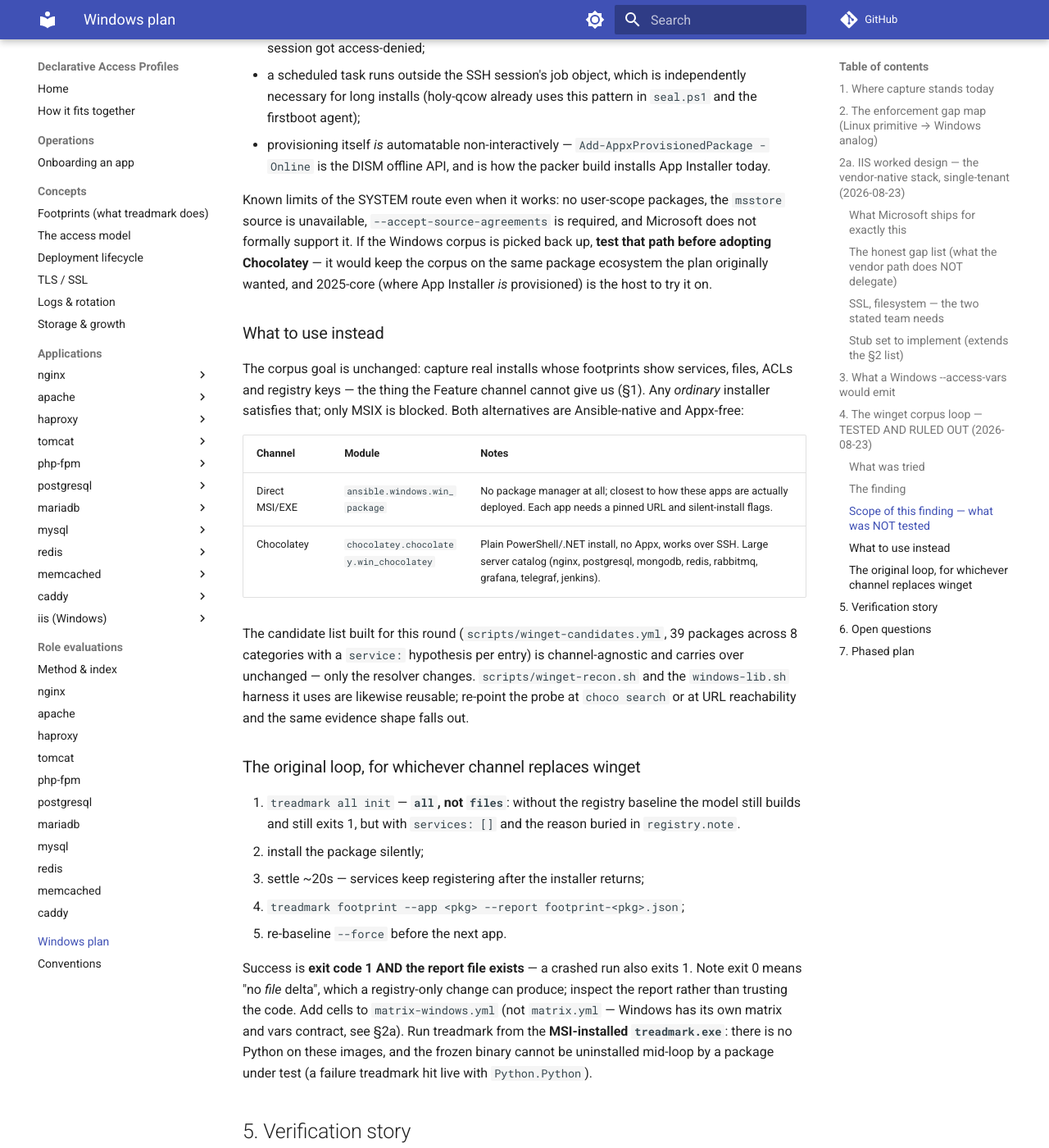
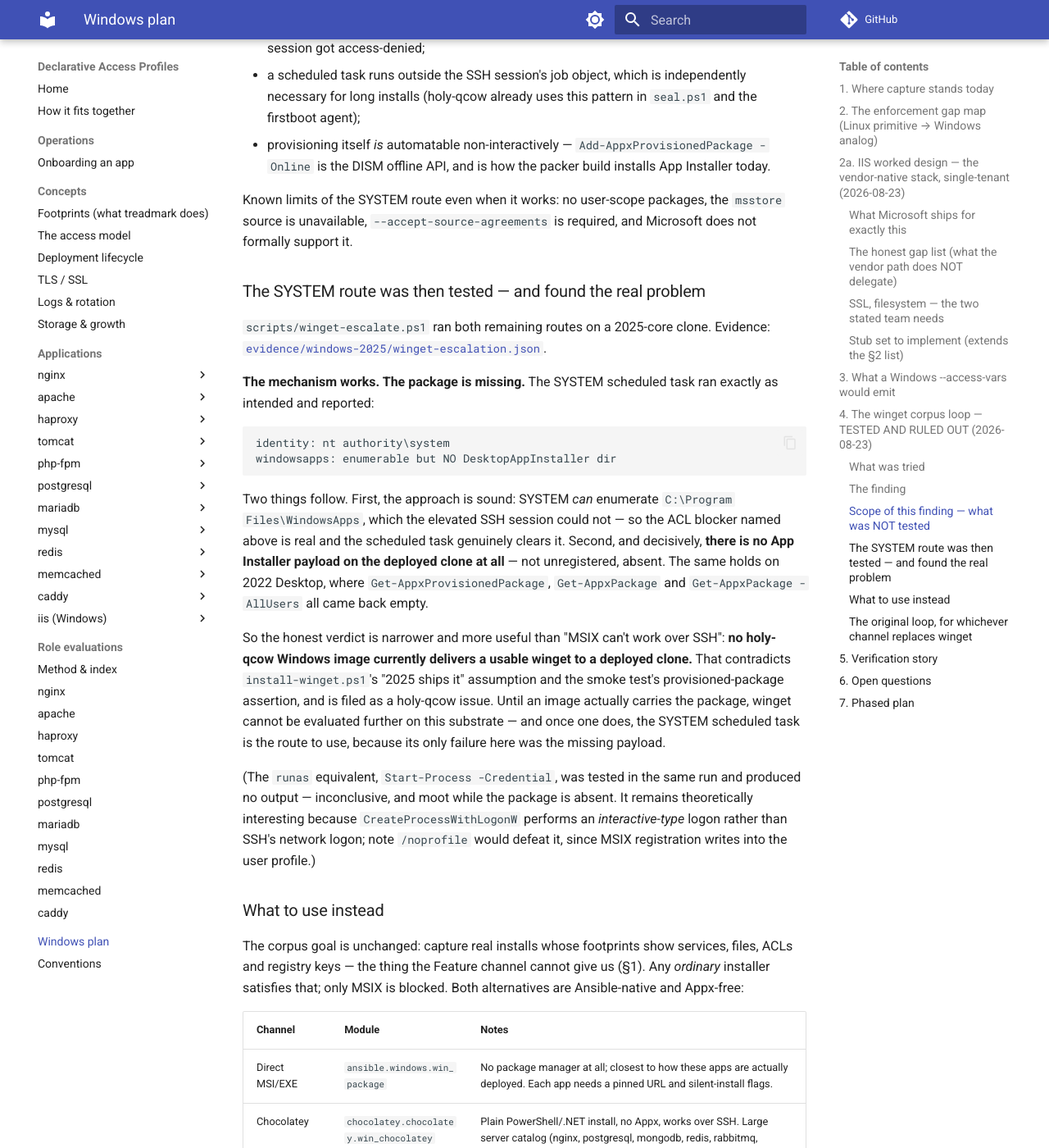
Before and after one commit to mcowser-p/declarative-access-profiles, an MkDocs documentation site: the page built from docs/windows-plan.md, in a window 1280 px wide and 1400 px high, scrolled down 6174 px. Shown: the whole window at 82% size. Built offline with MkDocs 1.6.1 and Material for MkDocs 9.7.7, drawn with Linux system fonts in a browser that asks for light colours; comment, search, counter and statistics services are not loaded.

Commit message:
research(windows): the SYSTEM route works — the images ship no winget
Tested the two routes the SSH probe could not use. Evidence:
evidence/windows-2025/winget-escalation.json.

The SYSTEM scheduled task ran exactly as designed and reported:

    identity: nt authority\system
    windowsapps: enumerable but NO DesktopAppInstaller dir

Two conclusions. The mechanism is sound — SYSTEM can enumerate
C:\Program Files\WindowsApps where an elevated SSH session is denied, so a
scheduled task really does clear that blocker (and also escapes the SSH job
object). And the actual problem is simpler than the logon-type theory: the
App Installer payload is ABSENT from the deployed clone. 2022 Desktop is
the same — provisioned, current-user and all-users queries all empty.

So the verdict narrows usefully: no holy-qcow Windows image currently
delivers a usable winget to a clone. That contradicts install-winget.ps1's
'2025 ships it' assumption and the smoke test's provisioned assertion; filed
against holy-qcow. Once an image carries the package, the SYSTEM scheduled
task is the route to use, since its only failure here was the missing
payload.

Also adds _verify-windows-behavioral.ps1: probes the IIS grants AS THE TEAM
MEMBER via Start-Process -Credential (the same CreateProcessWithLogonW API
runas uses) instead of asserting ACE presence as Administrator — the gap
the Linux harness never had, since _verify-remote.sh really becomes another
user. Not yet green end to end; win_run_ps1_env now forwards the full DAP_*
set and the probe asserts its inputs rather than failing inside
New-Object PSCredential.

````diff
--- a/docs/windows-plan.md
+++ b/docs/windows-plan.md
@@ -233,11 +233,45 @@ of the specific blockers we hit do not apply to it:
 
 Known limits of the SYSTEM route even when it works: no user-scope
 packages, the `msstore` source is unavailable, `--accept-source-agreements`
-is required, and Microsoft does not formally support it. If the Windows
-corpus is picked back up, **test that path before adopting Chocolatey** —
-it would keep the corpus on the same package ecosystem the plan originally
-wanted, and 2025-core (where App Installer *is* provisioned) is the host to
-try it on.
+is required, and Microsoft does not formally support it.
+
+### The SYSTEM route was then tested — and found the real problem
+
+`scripts/winget-escalate.ps1` ran both remaining routes on a 2025-core
+clone. Evidence:
+[`evidence/windows-2025/winget-escalation.json`](https://github.com/mcowser-p/declarative-access-profiles/blob/main/evidence/windows-2025/winget-escalation.json).
+
+**The mechanism works. The package is missing.** The SYSTEM scheduled task
+ran exactly as intended and reported:
+
+```
+identity: nt authority\system
+windowsapps: enumerable but NO DesktopAppInstaller dir
+```
+
+Two things follow. First, the approach is sound: SYSTEM *can* enumerate
+`C:\Program Files\WindowsApps`, which the elevated SSH session could not —
+so the ACL blocker named above is real and the scheduled task genuinely
+clears it. Second, and decisively, **there is no App Installer payload on
+the deployed clone at all** — not unregistered, absent. The same holds on
+2022 Desktop, where `Get-AppxProvisionedPackage`, `Get-AppxPackage` and
+`Get-AppxPackage -AllUsers` all came back empty.
+
+So the honest verdict is narrower and more useful than "MSIX can't work
+over SSH": **no holy-qcow Windows image currently delivers a usable winget
+to a deployed clone.** That contradicts `install-winget.ps1`'s "2025 ships
+it" assumption and the smoke test's provisioned-package assertion, and is
+filed as a holy-qcow issue. Until an image actually carries the package,
+winget cannot be evaluated further on this substrate — and once one does,
+the SYSTEM scheduled task is the route to use, because its only failure
+here was the missing payload.
+
+(The `runas` equivalent, `Start-Process -Credential`, was tested in the
+same run and produced no output — inconclusive, and moot while the package
+is absent. It remains theoretically interesting because
+`CreateProcessWithLogonW` performs an *interactive-type* logon rather than
+SSH's network logon; note `/noprofile` would defeat it, since MSIX
+registration writes into the user profile.)
 
 ### What to use instead
 
````
Also changed, not shown: 4 other files.
